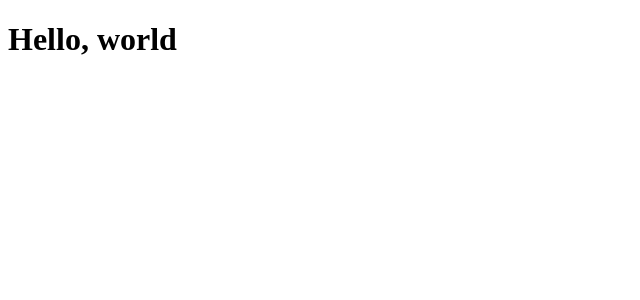
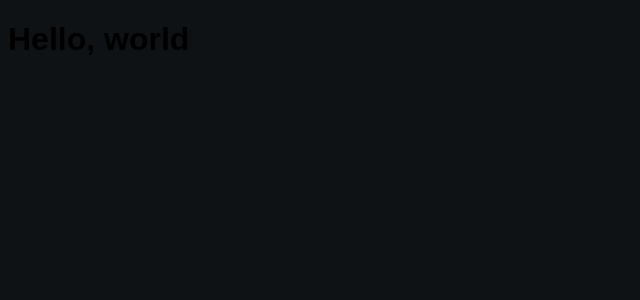
Before and after one commit to michalwachowicz/custom-components-lib, a React app: page / in a window 1280 px wide. Shown: the top 300 px of the page, without its empty margins (0-640 px from the left). Built offline with nearby package versions, Linux system fonts and the light colour scheme.

Commit message:
feat: set body background and font family

```diff
--- a/src/main.scss
+++ b/src/main.scss
@@ -0,0 +1,4 @@
+body {
+  font-family: sans-serif;
+  background-color: rgb(15, 18, 20);
+}
```
